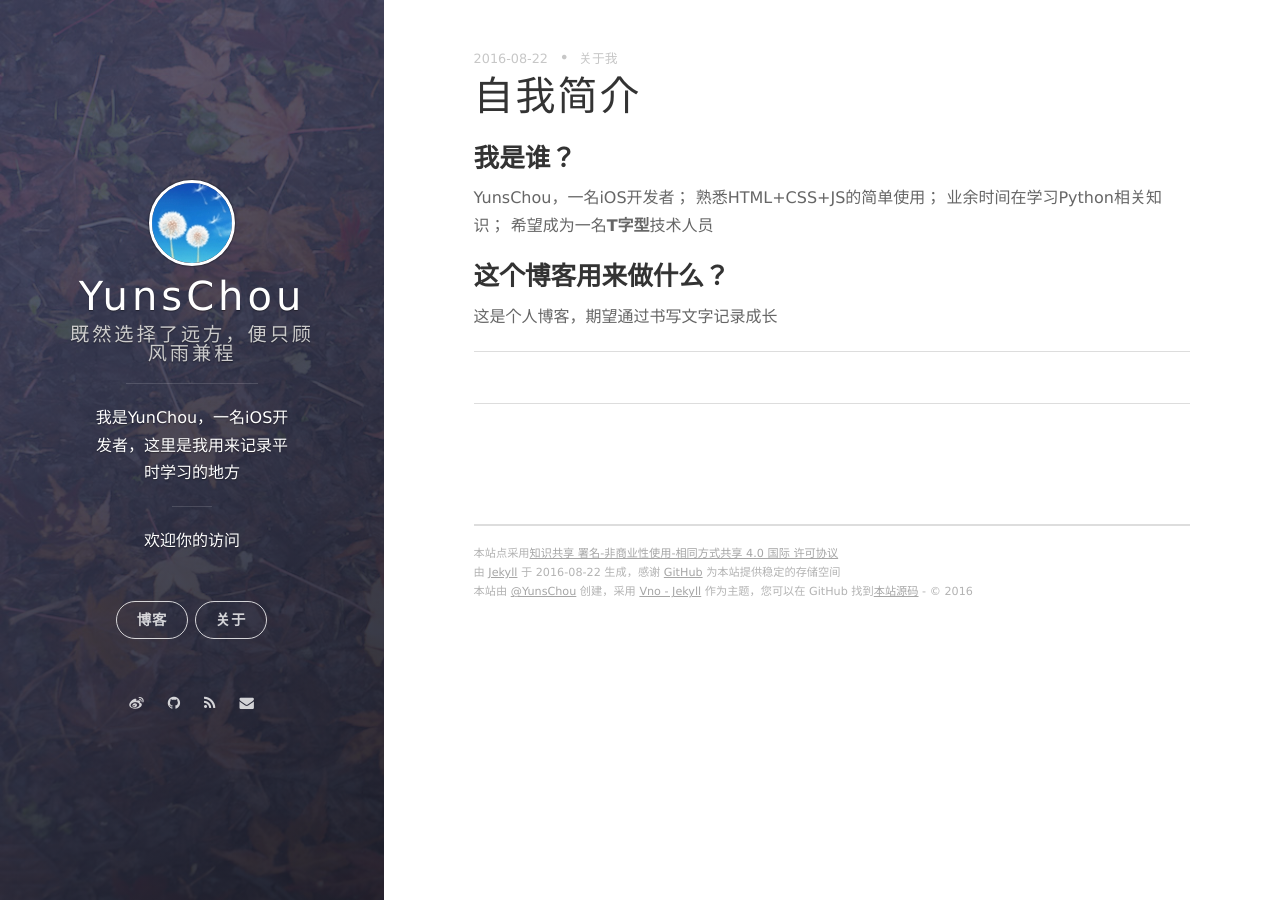
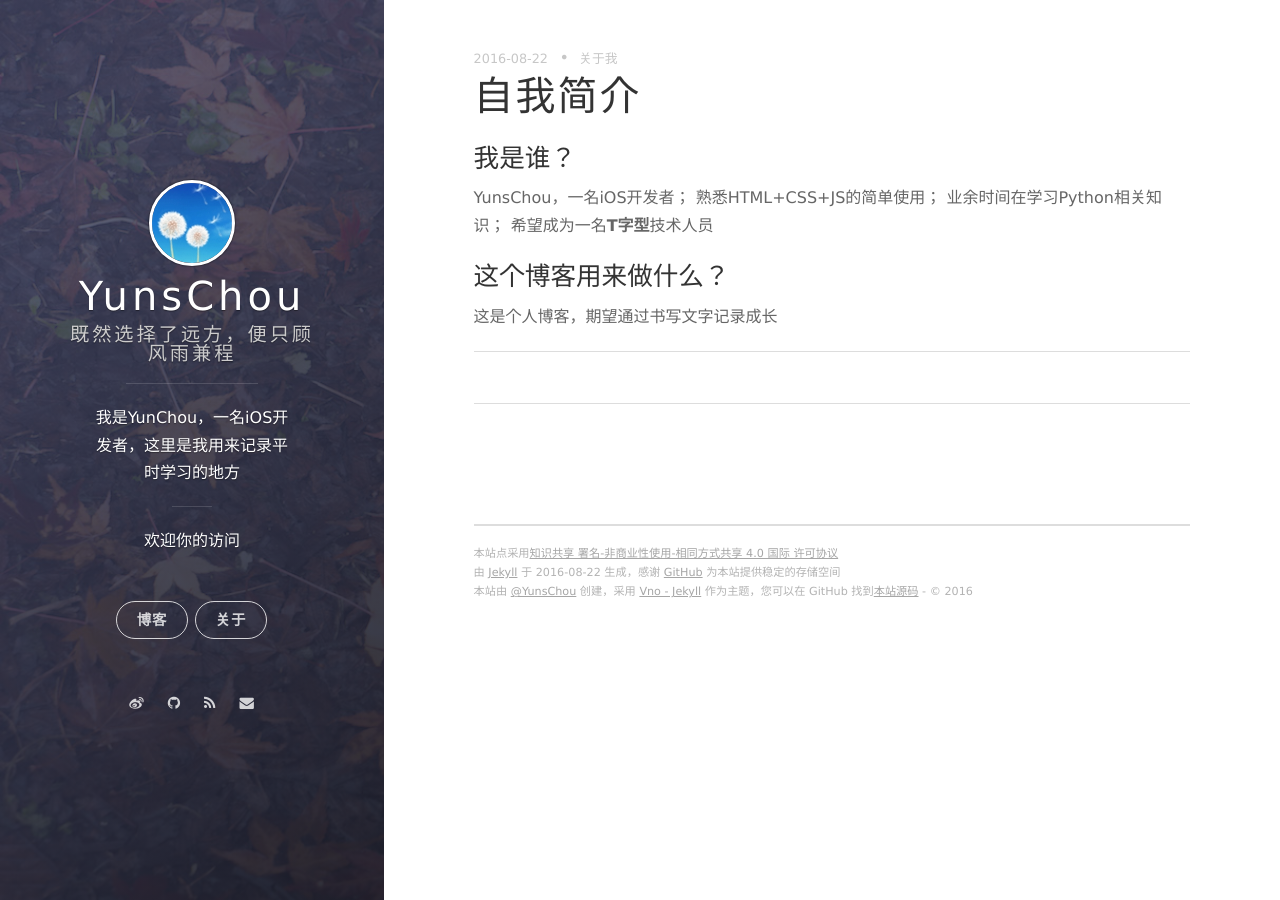
Before and after one commit to YunsChou/Yuns.github.io, a Jekyll site: the page built from _posts/2016-08-22-introduce-myself.markdown, in a window 1280 px wide. Built offline with Jekyll 4.4.1, drawn with Linux system fonts in a browser that asks for light colours; nearby versions of some CDN libraries; Markdown is read by kramdown in place of the engine named in the settings; comment, search, counter and statistics services are not loaded.

Commit message:
fix font

```diff
--- a/_posts/2016-08-22-introduce-myself.markdown
+++ b/_posts/2016-08-22-introduce-myself.markdown
@@ -5,12 +5,12 @@ date: 2016-08-22 16:12:00
 tags: 关于我
 ---
 
-###**我是谁？**
+###我是谁？
 
 YunsChou，一名iOS开发者；
 熟悉HTML+CSS+JS的简单使用；
 业余时间在学习Python相关知识；
 希望成为一名**T字型**技术人员
 
-###**这个博客用来做什么？**
+###这个博客用来做什么？
 这是个人博客，期望通过书写文字记录成长
```
